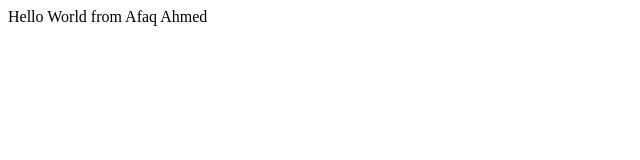
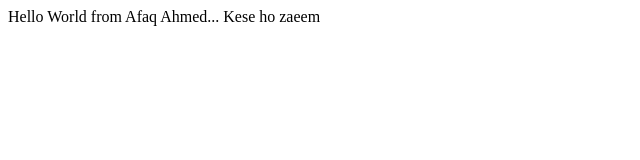
Before and after one commit to mafaqahmed/-1-Basic_HTML_Bootcamp2020, a plain HTML site: page index.html in a window 1280 px wide. Shown: the whole page, without its empty margins (0-640 px from the left). Drawn offline with Linux system fonts and the light colour scheme.

Commit message:
added a line

```diff
--- a/index.html
+++ b/index.html
@@ -5,7 +5,7 @@
 </head>
 <body>
     <div>
-        Hello World from Afaq Ahmed
+        Hello World from Afaq Ahmed... Kese ho zaeem
     </div>
 </body>
 </html>
```
